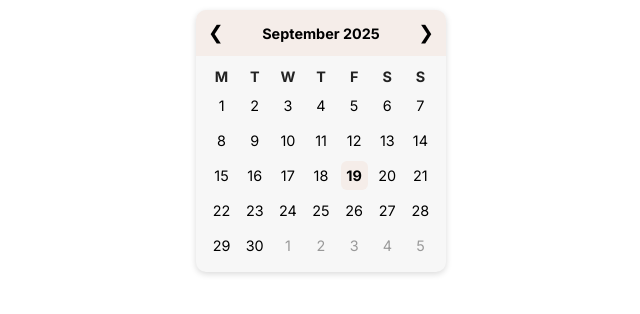
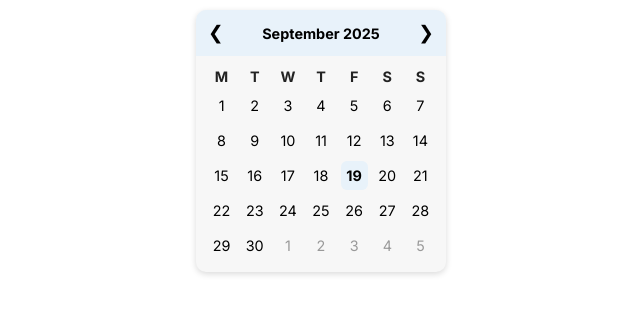
Before and after one commit to aaandriievych/Notion-Widgets-454, a plain HTML site: page lightbluecalendar.html in a window 1280 px wide. Shown: the whole page, without its empty margins (319-959 px from the left). Drawn offline with Linux system fonts and the light colour scheme.

Commit message:
Update and rename beigecalendar.html to lightbluecalendar.html

```diff
--- a/beigecalendar.html
+++ b/lightbluecalendar.html
@@ -33,7 +33,7 @@
     }
 
     .calendar-header {
-      background-color: #F5EDE9;
+      background-color: #E8F2FA;
       color: black;
       display: flex;
       justify-content: space-between;
@@ -78,7 +78,7 @@
     }
 
     .day.today {
-      background: #F5EDE9;
+      background: #E8F2FA;
       color: black;
       font-weight: bold;
     }
```
